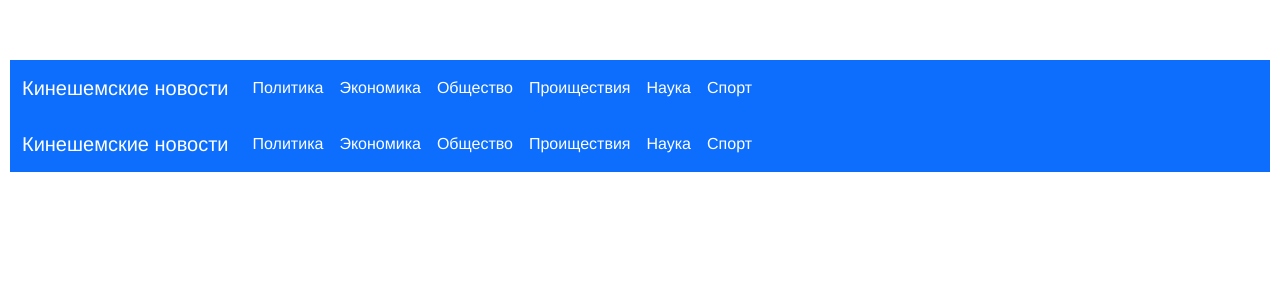
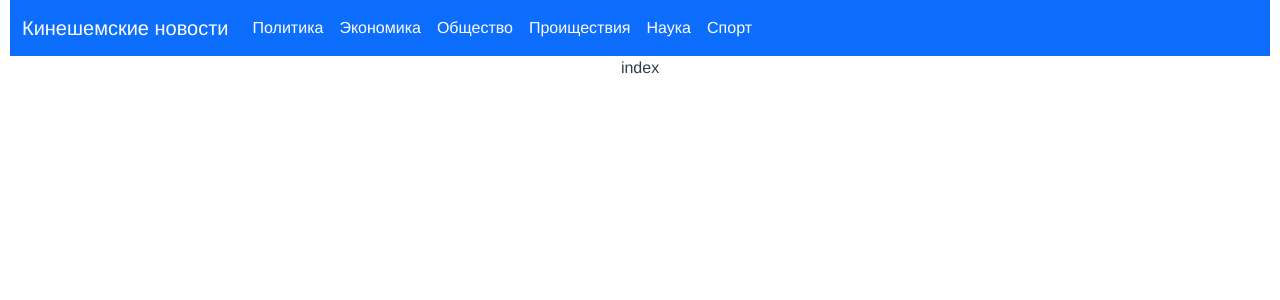
Before and after one commit to VVSamoylov/kineshmaNews, a Vue app: page /#/ in a window 1280 px wide. Shown: the top 300 px of the page. Built offline with nearby package versions, Linux system fonts and the light colour scheme.

Commit message:
add router

```diff
--- a/src/App.vue
+++ b/src/App.vue
@@ -1,18 +1,12 @@
 <template>
-  <div id="nav">
-    <!--<router-link to="/">Home</router-link> |
-    <router-link to="/about">About</router-link> -->
-
-  </div>
+  <newsMenu/>
   <router-view/>
-  <startPage />
 </template>
 <script>
-import startPage from '@/views/news/startPage.vue';
-import StartPage from './views/news/startPage.vue';
+import newsMenu from '@/components/newsmenu';
 export default {
   components:{
-    startPage
+    newsMenu
   }
 }
 </script>
--- a/src/components/newsmenu.vue
+++ b/src/components/newsmenu.vue
@@ -11,19 +11,19 @@
            <router-link class="nav-link active" aria-current="page"  to="/politics">Политика</router-link>
         </li>
         <li class="nav-item">
-          <a class="nav-link active" aria-current="page" href="#">Экономика</a>
+          <router-link  class="nav-link active" aria-current="page" to="/economics"> Экономика </router-link>
         </li>
         <li class="nav-item">
-          <a class="nav-link active" aria-current="page" href="#">Общество</a>
+          <router-link  class="nav-link active" aria-current="page" to="/piple">Общество </router-link>
         </li>
         <li class="nav-item">
-          <a class="nav-link active" aria-current="page" href="#">Проиществия</a>
+          <router-link  class="nav-link active" aria-current="page" to="/incidents"> Проиществия </router-link>
         </li>
                 <li class="nav-item">
-          <a class="nav-link active" aria-current="page" href="#">Наука</a>
+          <router-link  class="nav-link active" aria-current="page" to="/science">Наука </router-link>
         </li>
         <li class="nav-item">
-          <a class="nav-link active" aria-current="page" href="#">Спорт</a>
+          <router-link  class="nav-link active" aria-current="page" to="/sports">Спорт </router-link>
         </li>
       </ul>
     </div>
--- a/src/router/index.js
+++ b/src/router/index.js
@@ -1,16 +1,49 @@
 import { createRouter, createWebHashHistory } from 'vue-router'
 import Home from '../views/Home.vue'
-import politics from '@/views/news/politics.vue'
+import politics from '@/views/news/politics.vue';
+import index from '@/views/news/index.vue';
+import science from '@/views/news/science.vue';
+import piple from '@/views/news/piple.vue';
+import sports from '@/views/news/sports.vue';
+import incidents from '@/views/news/incidents.vue';
+import economics from '@/views/news/economics.vue';
+
 const routes = [
   {
     path: '/',
-    name: 'Home',
-    component: Home
+    name: 'index',
+    component: index
   },
   {
     path: '/politics',
     name: '/politics',
     component: politics
+  },
+  {
+    path: '/piple',
+    name: '/piple',
+    component: piple
+  },
+  {
+    path: '/science',
+    name: '/science',
+    component: science
+  },
+  {
+    path: '/sports',
+    name: '/sports',
+    component:  sports
+
+  },
+  {
+    path: '/incidents',
+    name: '/incidents',
+    component: incidents
+  },
+  {
+    path: '/economics',
+    name: '/economics',
+    component: economics
   },
   {
     path: '/about',
--- a/src/views/news/economics.vue
+++ b/src/views/news/economics.vue
@@ -1,13 +1,11 @@
 <template>
-<newsmenu />
 Экономика
 </template>
 <script>
-import newsmenu from '@/components/newsmenu.vue'
+
 export default{
     name: 'economics',
     components:{
-        newsmenu
     }
 }
 </script>
--- a/src/views/news/incidents.vue
+++ b/src/views/news/incidents.vue
@@ -1,13 +1,10 @@
 <template>
-<newsmenu />
 Проишествия
 </template>
 <script>
-import newsmenu from '@/components/newsmenu.vue'
 export default{
     name: 'incidents',
     components:{
-        newsmenu
     }
 }
 </script>
--- a/src/views/news/index.vue
+++ b/src/views/news/index.vue
@@ -1,13 +1,13 @@
 <template>
-<newsmenu />
+index
 </template>
 
 <script>
-import newsmenu from '@/components/newsmenu.vue'
+
 export default{
     name: 'index',
     components:{
-        newsmenu
+
     }
 }
 </script>
--- a/src/views/news/piple.vue
+++ b/src/views/news/piple.vue
@@ -1,13 +1,10 @@
 <template>
-<newsmenu />
 Общество
 </template>
 <script>
-import newsmenu from '@/components/newsmenu.vue'
 export default{
     name: 'piple',
     components:{
-        newsmenu
     }
 }
 </script>
--- a/src/views/news/politics.vue
+++ b/src/views/news/politics.vue
@@ -1,13 +1,12 @@
 <template>
-<newsmenu />
 Политика
 </template>
 <script>
-import newsmenu from '@/components/newsmenu.vue'
+
 export default{
     name: 'politics',
     components:{
-        newsmenu
+
     }
 }
 </script>
--- a/src/views/news/science.vue
+++ b/src/views/news/science.vue
@@ -1,13 +1,10 @@
 <template>
-<newsmenu />
 Наука
 </template>
 <script>
-import newsmenu from '@/components/newsmenu.vue'
 export default{
     name: 'science',
     components:{
-        newsmenu
     }
 }
 </script>
--- a/src/views/news/sports.vue
+++ b/src/views/news/sports.vue
@@ -1,13 +1,10 @@
 <template>
-<newsmenu />
 Спорт
 </template>
 <script>
-import newsmenu from '@/components/newsmenu.vue'
 export default{
     name: 'sports',
     components:{
-        newsmenu
     }
 }
 </script>
--- a/src/views/news/startPage.vue
+++ /dev/null
@@ -1,15 +0,0 @@
-<template>
-    <newsMenu />
-    <div class="container">
-
-    </div>
-</template>
-<script>
-import newsMenu from '@/components/newsMenu';
-export default {
-    name : 'startPage',
-    components:{
-        newsMenu
-    }
-}
-</script>
```
Also changed, not shown: src/components/newsMenu.vue (deleted, +0 -45 lines).
